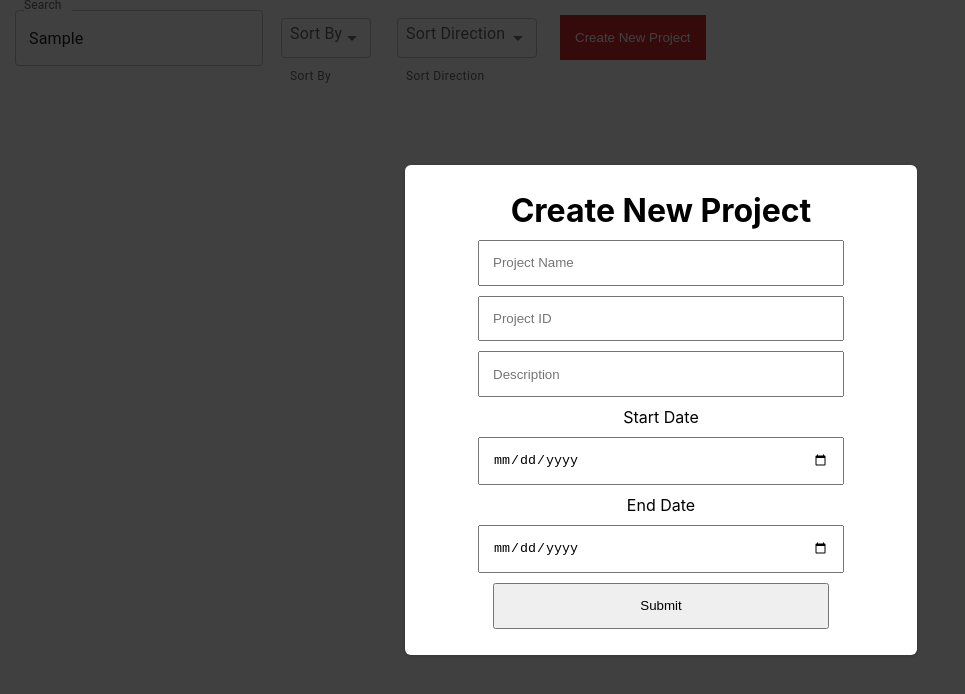
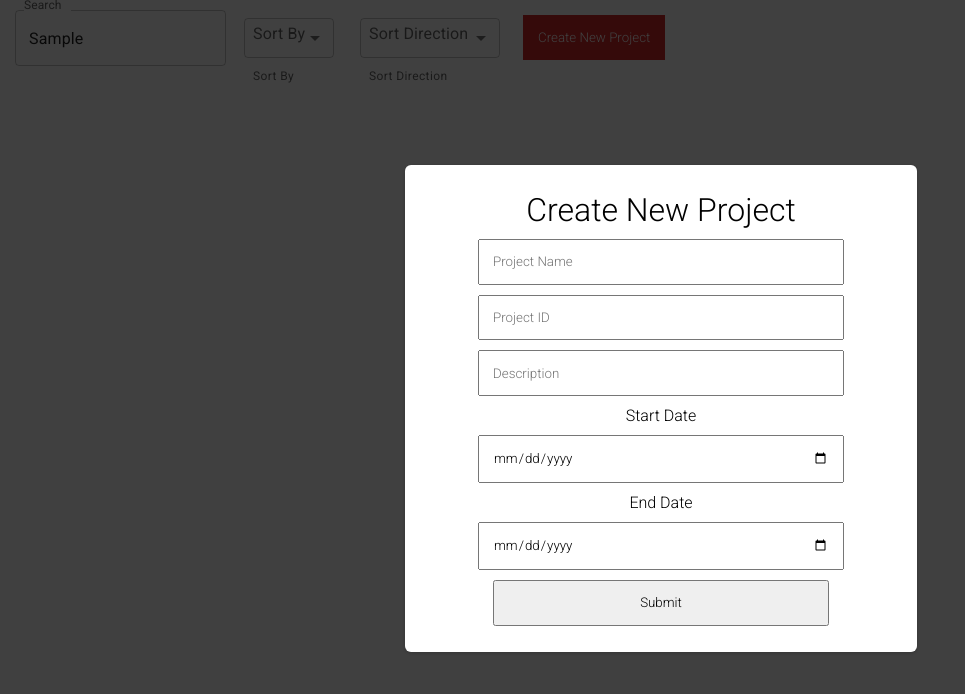
Before and after one commit to TrentButler7/SimpleReactApp, a React (Create React App) app: page / in a window 1280 px wide. Both pictures are taken after typing "Sample" into the empty fields and a click on the button "Create New Project". Shown: the top 694 px of the page, without its empty margins (0-965 px from the left). Built offline with nearby package versions, Linux system fonts and the light colour scheme.

Commit message:
font chages, final touches

```diff
--- a/public/index.html
+++ b/public/index.html
@@ -11,6 +11,10 @@
     -->
     <link rel="manifest" href="%PUBLIC_URL%/manifest.json" />
     <title>Project Manager</title>
+    <link
+      rel="stylesheet"
+      href="https://fonts.googleapis.com/css?family=Roboto:100,300,400,500,700&display=swap"
+    />
   </head>
   <body>
     <div id="root"></div>
--- a/src/App.js
+++ b/src/App.js
@@ -1,9 +1,9 @@
-import './css/App.css';
 import Project from './components/Project';
 import Form from './components/Form';
 import Backdrop from './components/Backdrop';
 import Search from './components/Search';
 import { useState } from 'react';
+import './css/Global.css';
 import { FormControl, InputLabel, MenuItem, Select, FormHelperText } from '@mui/material';
 
 function App() {
--- a/src/components/Form.js
+++ b/src/components/Form.js
@@ -1,5 +1,6 @@
 import { useRef } from 'react';
 import '../css/Form.css';
+import '../css/Global.css';
 
 function Form({onFormSubmit}){
     const nameInputRef = useRef();
@@ -25,13 +26,13 @@ function Form({onFormSubmit}){
         <div className="form">
             <h1>Create New Project</h1>
             <form onSubmit={handleSubmit}>
-                <input type="text" placeholder='Project Name' ref={nameInputRef} />
-                <input type="number" placeholder='Project ID' ref={idInputRef} />
-                <input type="text" placeholder='Description' ref={descInputRef} />
+                <input type="text" placeholder='Project Name' ref={nameInputRef} required />
+                <input type="number" placeholder='Project ID' ref={idInputRef} required />
+                <input type="text" placeholder='Description' ref={descInputRef} required/>
                 <label>Start Date</label>
-                <input type="date" ref={startDateInputRef} />
+                <input type="date" ref={startDateInputRef} required/>
                 <label>End Date</label>
-                <input type="date" ref={endDateInputRef} />
+                <input type="date" ref={endDateInputRef} required/>
                 <input type="submit" value="Submit" />
             </form>
         </div>
--- a/src/components/Project.js
+++ b/src/components/Project.js
@@ -1,5 +1,6 @@
 import '../css/Project.css';
 import { useEffect } from 'react';
+import '../css/Global.css';
 
 function Project({searchInput, data, onDataChange, sortBy, sortDirection }){
     useEffect(() => {
--- a/src/components/Search.js
+++ b/src/components/Search.js
@@ -1,4 +1,5 @@
 import TextField from '@mui/material/TextField';
+import '../css/Global.css';
 
 function Search({inputHandler}){
     return(
--- a/src/css/App.css
+++ /dev/null
@@ -1,38 +0,0 @@
-.App {
-  text-align: center;
-}
-
-.App-logo {
-  height: 40vmin;
-  pointer-events: none;
-}
-
-@media (prefers-reduced-motion: no-preference) {
-  .App-logo {
-    animation: App-logo-spin infinite 20s linear;
-  }
-}
-
-.App-header {
-  background-color: #282c34;
-  min-height: 100vh;
-  display: flex;
-  flex-direction: column;
-  align-items: center;
-  justify-content: center;
-  font-size: calc(10px + 2vmin);
-  color: white;
-}
-
-.App-link {
-  color: #61dafb;
-}
-
-@keyframes App-logo-spin {
-  from {
-    transform: rotate(0deg);
-  }
-  to {
-    transform: rotate(360deg);
-  }
-}
--- /dev/null
+++ b/src/css/Global.css
@@ -0,0 +1,4 @@
+*{
+    font-family: 'Roboto', sans-serif;
+    font-weight: 300;
+}
--- a/src/css/Project.css
+++ b/src/css/Project.css
@@ -12,6 +12,7 @@ button{
     background-color: rgb(212, 42, 42);
     color: white;
     border: none;
+    cursor: pointer;
 }
 
 .projectItem{
@@ -21,7 +22,6 @@ button{
 }
 
 .titleDescContainer{
-    border: solid black 1px;
     flex-basis: 70%;
 }
 
@@ -35,6 +35,5 @@ h3{
 
 .dateContainer{
     text-align: center;
-    border: solid black 1px;
     flex-grow: 1;
 }
```
